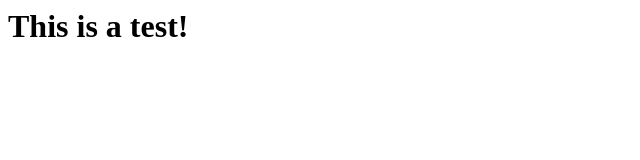
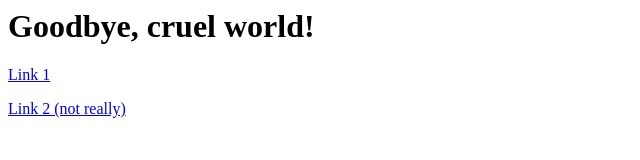
Before and after one commit to mrflamist/mrflamist, a plain HTML site: page index.html in a window 1280 px wide. Shown: the whole page, without its empty margins (0-640 px from the left). Drawn offline with Linux system fonts and the light colour scheme.

Commit message:
Update index.html

```diff
--- a/index.html
+++ b/index.html
@@ -1,3 +1,6 @@
 <html>
-<h1>This is a test!</h1>
+<title>Welcome to my page!</title>
+<h1>Goodbye, cruel world!</h1>
+<a href="https://skipster1337.github.io/">Link 1</p>
+<p>Link 2 (not really)</p>
 </html>
```
